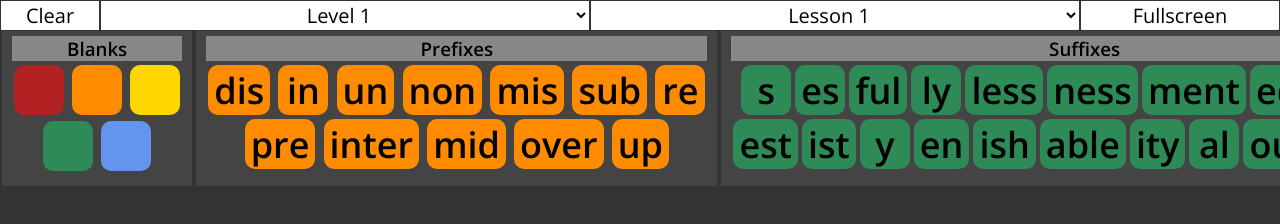
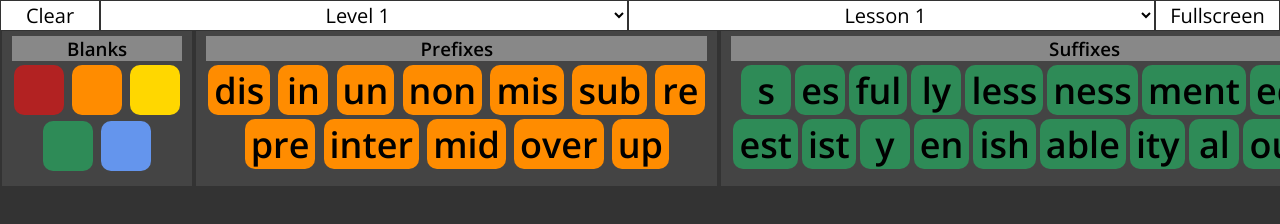
Before and after one commit to nullparrot/tiles_content, a plain HTML site: page index.html in a window 1280 px wide. Drawn offline with nearby package versions, Linux system fonts and the light colour scheme.

Commit message:
adjust main menu for mobile

```diff
--- a/index.html
+++ b/index.html
@@ -12,6 +12,7 @@
       rel="stylesheet"
     />
     <link rel="stylesheet" href="styles/small.css" />
+    <link rel="stylesheet" href="styles/medium.css" />
   </head>
 
   <body>
--- /dev/null
+++ b/styles/medium.css
@@ -0,0 +1,9 @@
+@media screen and (min-width: 500px) {
+    #main-menu{
+        grid-template-columns: 100px 1fr 1fr 125px;
+    }
+
+    #main-menu select{
+        grid-row: initial;
+      }
+}
--- a/styles/small.css
+++ b/styles/small.css
@@ -29,9 +29,17 @@ body {
   margin: 0;
 }
 
+header{
+  width: 100%;
+}
+
 #main-menu{
     display: grid;
-    grid-template-columns: 100px 1fr 1fr 200px;
+    grid-template-columns: 1fr 1fr;
+}
+
+#main-menu select{
+  grid-row: 1;
 }
 
 #main-menu select, #main-menu button{
```
